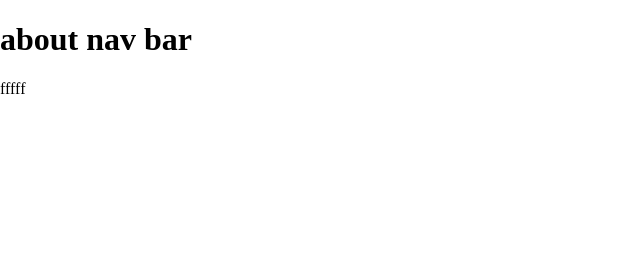
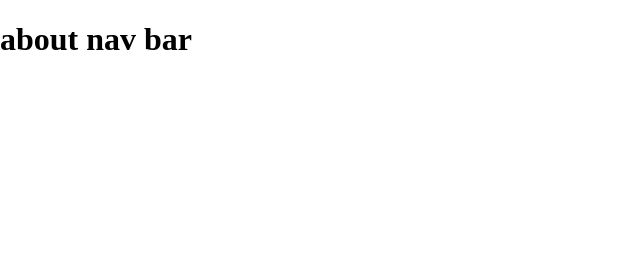
Before and after one commit to sunmaximus/test-2, a plain HTML site: page index.html in a window 1280 px wide. Shown: the top 271 px of the page, 0-640 px from the left. Drawn offline with Linux system fonts and the light colour scheme.

Commit message:
revert to capital one

```diff
--- a/index.html
+++ b/index.html
@@ -7,7 +7,8 @@
 <body>
   <header class="my-header">
     <h1>about nav bar</h1>
-fffff  </header>
+
+  </header>
 <div class="my-body">
   <div class="my-body-content">
     <input class="search-bar"/>
```
